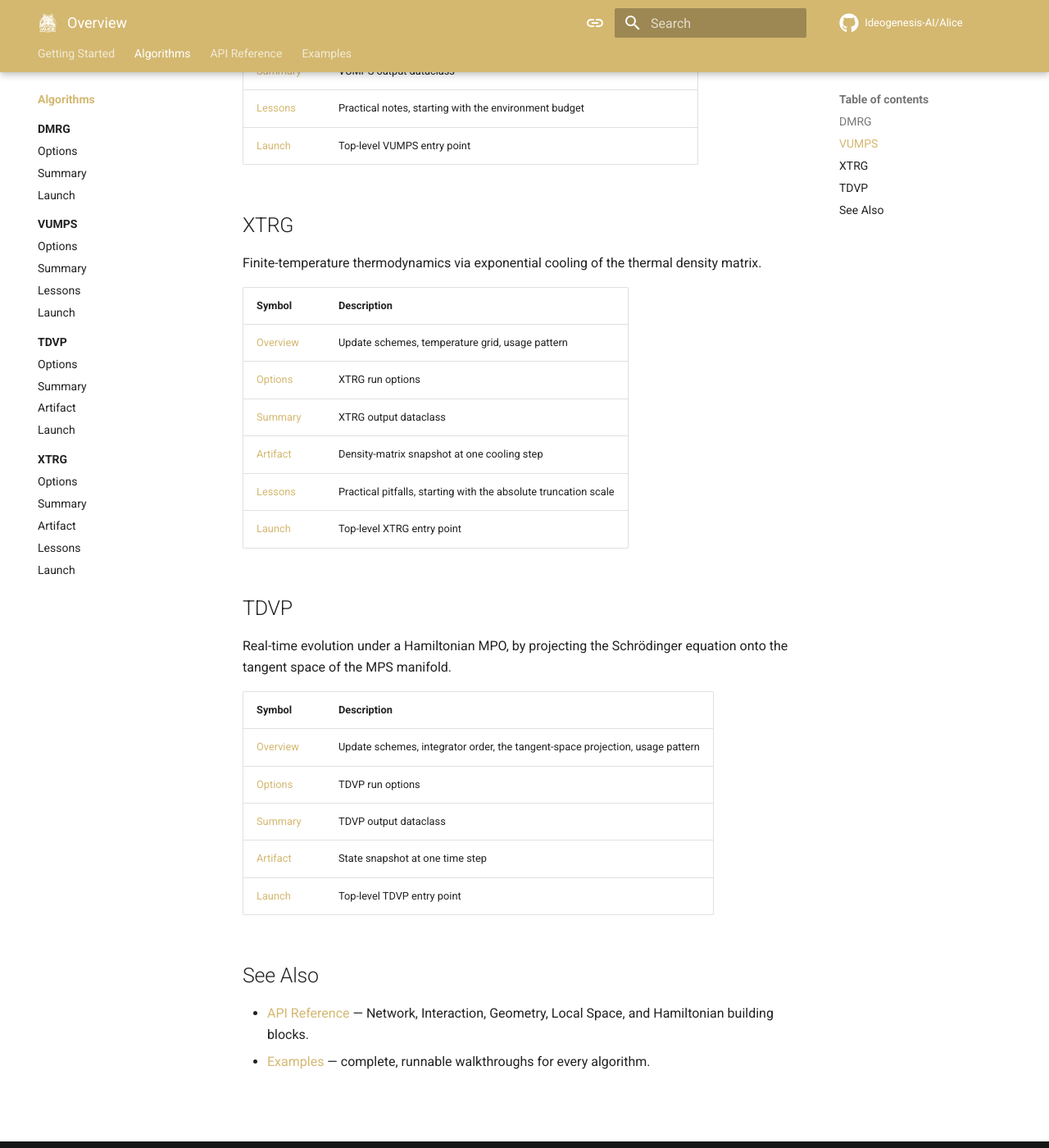
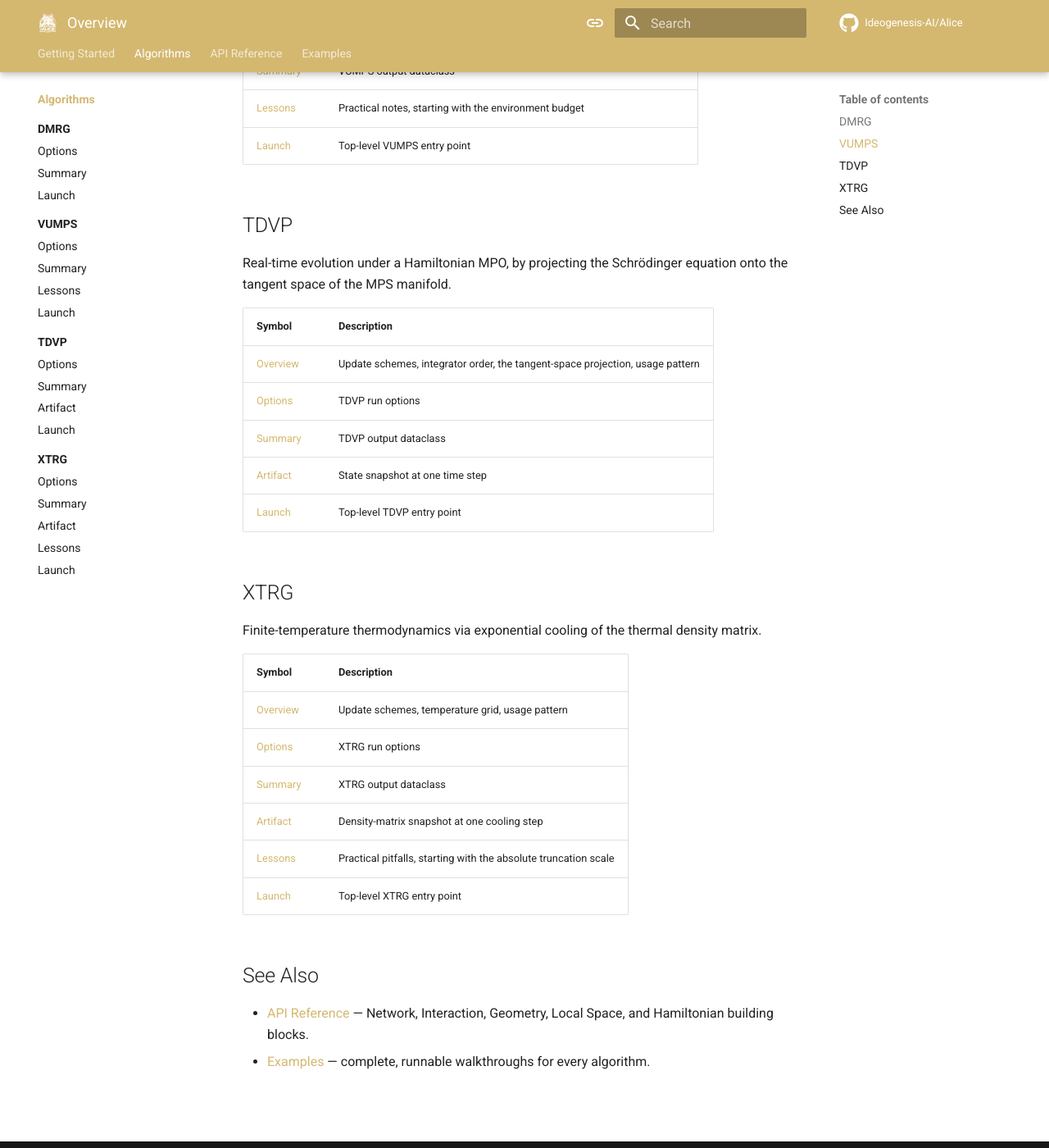
Before and after one commit to Ideogenesis-AI/Alice, an MkDocs documentation site: the page built from docs/algorithms/index.md, in a window 1280 px wide and 1400 px high, scrolled down 878 px. Shown: the whole window at 82% size. Built offline with MkDocs 1.6.1 and Material for MkDocs 9.7.7, drawn with Linux system fonts in a browser that asks for light colours; comment, search, counter and statistics services are not loaded; part of the change alters nothing that is shown.

```diff
--- a/docs/algorithms/index.md
+++ b/docs/algorithms/index.md
@@ -25,6 +25,18 @@ Ground-state search directly in the thermodynamic limit, on a uniform MPS descri
 | [Lessons](vumps/lessons.md) | Practical notes, starting with the environment budget |
 | [Launch](vumps/run.md) | Top-level VUMPS entry point |
 
+## TDVP
+
+Real-time evolution under a Hamiltonian MPO, by projecting the Schrödinger equation onto the tangent space of the MPS manifold.
+
+| Symbol | Description |
+|--------|-------------|
+| [Overview](tdvp/index.md) | Update schemes, integrator order, the tangent-space projection, usage pattern |
+| [Options](tdvp/options.md) | TDVP run options |
+| [Summary](tdvp/summary.md) | TDVP output dataclass |
+| [Artifact](tdvp/artifact.md) | State snapshot at one time step |
+| [Launch](tdvp/run.md) | Top-level TDVP entry point |
+
 ## XTRG
 
 Finite-temperature thermodynamics via exponential cooling of the thermal density matrix.
@@ -38,18 +50,6 @@ Finite-temperature thermodynamics via exponential cooling of the thermal density
 | [Lessons](xtrg/lessons.md) | Practical pitfalls, starting with the absolute truncation scale |
 | [Launch](xtrg/run.md) | Top-level XTRG entry point |
 
-## TDVP
-
-Real-time evolution under a Hamiltonian MPO, by projecting the Schrödinger equation onto the tangent space of the MPS manifold.
-
-| Symbol | Description |
-|--------|-------------|
-| [Overview](tdvp/index.md) | Update schemes, integrator order, the tangent-space projection, usage pattern |
-| [Options](tdvp/options.md) | TDVP run options |
-| [Summary](tdvp/summary.md) | TDVP output dataclass |
-| [Artifact](tdvp/artifact.md) | State snapshot at one time step |
-| [Launch](tdvp/run.md) | Top-level TDVP entry point |
-
 ## See Also
 
 - [API Reference](../api/index.md) — Network, Interaction, Geometry, Local Space, and Hamiltonian building blocks.
```
